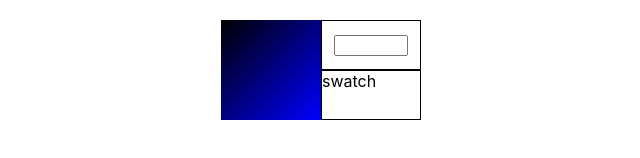
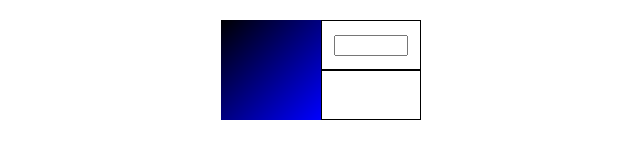
Before and after one commit to datner/react-color-selection-streamelements, a React (Create React App) app: page / in a window 1280 px wide. Shown: the part 330-488 px from the top of the page, without its empty margins (319-959 px from the left). Built offline with nearby package versions, Linux system fonts and the light colour scheme.

Commit message:
display hsl value in Swatch

```diff
--- a/src/components/Swatch/Swatch.js
+++ b/src/components/Swatch/Swatch.js
@@ -3,10 +3,9 @@ import PropTypes from 'prop-types'
 import useStyles from './Swatch.styles'
 
 const Swatch = props => {
-    const classes = useStyles();
+    const classes = useStyles(props);
     return (
         <div className={classes.Swatch} id="swatch">
-            swatch
         </div>
     )
 }
--- a/src/components/Swatch/Swatch.styles.js
+++ b/src/components/Swatch/Swatch.styles.js
@@ -4,6 +4,7 @@ const useStyles = createUseStyles({
     Swatch: {
         width: 100,
         height: 50,
+        background: ({color}) => color,
         border: "1px solid black"
     }
 })
```
